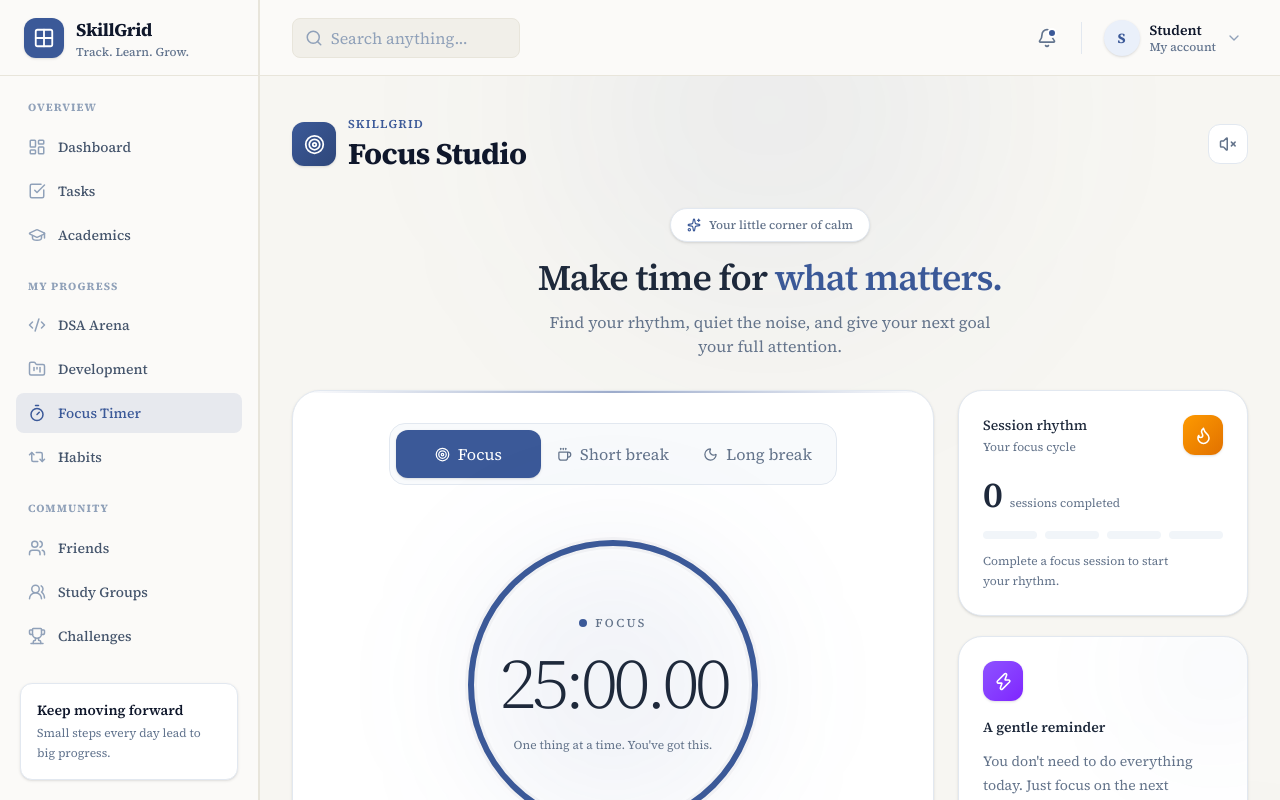
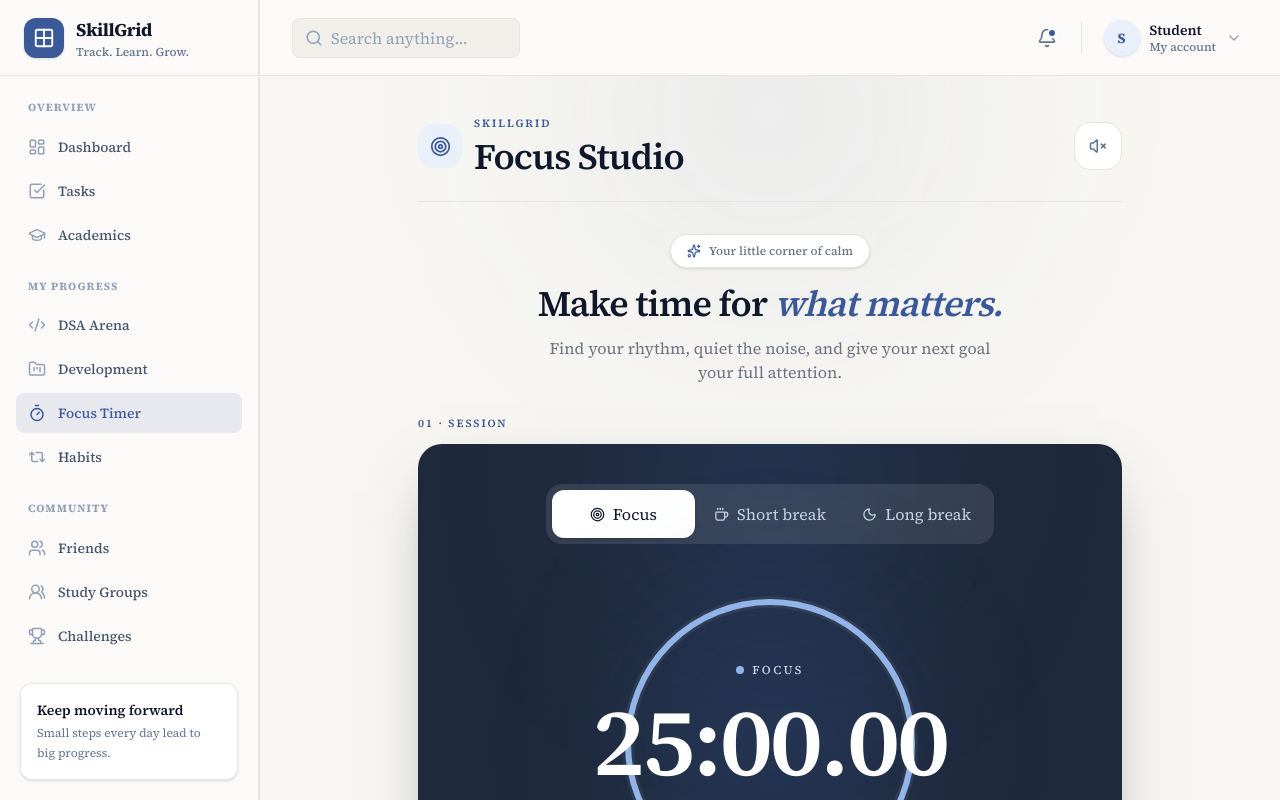
Before and after one commit to thiteswapnil1212-hue/skillGrid, a Next.js app in the folder skillgrid-app/: page /focus-timer in a window 1280 px wide. Built offline with nearby package versions, Linux system fonts and the light colour scheme.

Commit message:
redesign: warm editorial focus timer

```diff
--- a/skillgrid-app/src/app/focus-timer/page.tsx
+++ b/skillgrid-app/src/app/focus-timer/page.tsx
@@ -1,4 +1,3 @@
-
 "use client";
 
 import { useCallback, useEffect, useState } from "react";
@@ -153,27 +152,33 @@ export default function FocusTimerPage() {
     { key: "long" as const, label: "Long break", Icon: Moon },
   ];
 
+  const modeTile: Record<Mode, string> = {
+    focus: "bg-[#EAF0FA] text-[#3B5998]",
+    short: "bg-[#EAF7EC] text-[#2F9E44]",
+    long: "bg-[#F3E8FF] text-[#7C3AED]",
+  };
+
   return (
-    <main className="relative min-h-full overflow-hidden bg-background text-foreground">
-      {/* Subtle theme-aware ambient background */}
+    <main className="relative min-h-full overflow-hidden bg-[#F7F6F2]">
+      {/* Subtle warm ambient background */}
       <div className="pointer-events-none absolute inset-0 overflow-hidden">
         <div className="absolute -top-44 left-1/2 h-[420px] w-[420px] -translate-x-1/2 rounded-full bg-primary/[0.06] blur-[110px]" />
         <div className="absolute bottom-0 right-[-100px] h-[300px] w-[300px] rounded-full bg-primary/[0.05] blur-[100px]" />
       </div>
 
-      <div className="relative mx-auto w-full max-w-6xl px-4 py-8 sm:px-8 sm:py-10">
-        {/* Header */}
-        <header className="mb-9 flex items-center justify-between gap-4">
+      <div className="relative mx-auto w-full max-w-3xl px-4 py-8 sm:px-8 sm:py-10">
+        {/* Hero */}
+        <section className="border-b border-[#E8E5DB] pb-6">
+          <div className="flex items-center justify-between gap-4">
             <div className="flex items-center gap-3">
-            <div className="flex h-11 w-11 items-center justify-center rounded-xl bg-gradient-to-br from-[#3B5998] to-[#2F477A] text-white shadow-sm">
+              <div className="flex h-11 w-11 items-center justify-center rounded-2xl bg-[#EAF0FA] text-[#3B5998]">
                 <Target size={21} />
               </div>
-
               <div>
-              <p className="text-xs font-semibold uppercase tracking-widest text-primary">
+                <p className="text-[11px] font-semibold uppercase tracking-[0.18em] text-[#3B5998]">
                   SkillGrid
                 </p>
-              <h1 className="mt-1 text-2xl font-bold tracking-tight text-slate-900 sm:text-3xl">
+                <h1 className="mt-1 text-4xl font-semibold tracking-tight text-slate-900">
                   Focus Studio
                 </h1>
               </div>
@@ -182,46 +187,46 @@ export default function FocusTimerPage() {
             <button
               onClick={() => setSoundEnabled((value) => !value)}
               aria-label={soundEnabled ? "Disable sound" : "Enable sound"}
-            className="flex h-10 w-10 items-center justify-center rounded-xl border border-border bg-card text-muted-foreground transition-all duration-200 hover:bg-muted hover:text-foreground active:scale-95"
+              className="flex h-12 w-12 items-center justify-center rounded-2xl border border-[#E8E5DB] bg-white text-slate-500 transition-all duration-200 hover:text-slate-900 active:scale-95"
             >
               {soundEnabled ? <Volume2 size={18} /> : <VolumeX size={18} />}
             </button>
-        </header>
+          </div>
+        </section>
 
         {/* Intro */}
-        <section className="mb-8 text-center">
-          <div className="mb-4 inline-flex items-center gap-2 rounded-full border border-border bg-card px-4 py-2 text-xs font-medium text-muted-foreground shadow-sm">
-            <Sparkles size={14} className="text-primary" />
+        <section className="mb-8 mt-8 text-center">
+          <div className="mb-4 inline-flex items-center gap-2 rounded-full border border-[#E8E5DB] bg-white px-4 py-2 text-xs font-medium text-[#6B7280] shadow-sm">
+            <Sparkles size={14} className="text-[#3B5998]" />
             Your little corner of calm
           </div>
 
-          <h2 className="text-3xl font-semibold tracking-tight sm:text-4xl">
+          <h2 className="text-3xl font-semibold tracking-tight text-slate-900 sm:text-4xl">
             Make time for{" "}
-            <span className="text-primary">what matters.</span>
+            <span className="italic text-[#3B5998]">what matters.</span>
           </h2>
 
-          <p className="mx-auto mt-3 max-w-md text-sm leading-6 text-muted-foreground sm:text-base">
+          <p className="mx-auto mt-3 max-w-md text-sm leading-6 text-[#6B7280] sm:text-base">
             Find your rhythm, quiet the noise, and give your next goal your
             full attention.
           </p>
         </section>
 
-        {/* Main layout */}
-        <div className="mx-auto grid max-w-5xl gap-6 lg:grid-cols-[1fr_290px]">
-          {/* Timer card */}
-          <section className="relative overflow-hidden rounded-[28px] border border-border bg-card p-5 shadow-sm transition-shadow duration-300 hover:shadow-md sm:p-8">
-            <div className="absolute inset-x-0 top-0 h-[2px] bg-gradient-to-r from-transparent via-primary/50 to-transparent" />
+        {/* 01 · Session — dark ambient timer card */}
+        <p className="text-[11px] font-semibold uppercase tracking-[0.18em] text-[#3B5998]">01 · Session</p>
+        <section className="relative mt-3 overflow-hidden rounded-3xl bg-[#1E293B] p-6 text-white shadow-[0_24px_60px_-24px_rgba(30,41,59,0.5)] sm:p-10">
+          <div className="pointer-events-none absolute -top-24 left-1/2 h-64 w-64 -translate-x-1/2 rounded-full bg-[#3B5998]/30 blur-[100px]" />
 
           {/* Mode selector */}
-            <div className="mx-auto mb-8 flex max-w-md rounded-2xl border border-border bg-muted/50 p-1.5">
+          <div className="relative mx-auto mb-8 flex max-w-md gap-1 rounded-2xl bg-white/10 p-1.5">
             {modeItems.map(({ key, label, Icon }) => (
               <button
                 key={key}
                 onClick={() => changeMode(key)}
-                  className={`flex flex-1 items-center justify-center gap-2 rounded-xl px-2 py-3 text-xs font-medium transition-all duration-300 sm:text-sm ${
+                className={`flex min-h-[48px] flex-1 items-center justify-center gap-2 rounded-xl px-2 py-3 text-xs font-semibold transition-all duration-300 sm:text-sm ${
                   mode === key
-                      ? "bg-primary text-primary-foreground shadow-sm"
-                      : "text-muted-foreground hover:bg-background hover:text-foreground"
+                    ? "bg-white text-slate-900 shadow-sm"
+                    : "text-slate-300 hover:bg-white/10 hover:text-white"
                 }`}
               >
                 <Icon size={15} />
@@ -231,9 +236,9 @@ export default function FocusTimerPage() {
           </div>
 
           {/* Animated timer */}
-            <div className="relative mx-auto flex w-full max-w-[340px] items-center justify-center py-2">
+          <div className="relative mx-auto flex w-full max-w-[340px] items-center justify-center py-2 text-white">
             <div
-                className={`pointer-events-none absolute h-64 w-64 rounded-full bg-primary/[0.07] blur-[65px] transition-transform duration-1000 sm:h-72 sm:w-72 ${
+              className={`pointer-events-none absolute h-64 w-64 rounded-full bg-[#3B5998]/25 blur-[65px] transition-transform duration-1000 sm:h-72 sm:w-72 ${
                 running ? "scale-110 animate-pulse" : "scale-100"
               }`}
             />
@@ -249,7 +254,7 @@ export default function FocusTimerPage() {
                 r={RADIUS}
                 fill="none"
                 stroke="currentColor"
-                  strokeOpacity="0.07"
+                strokeOpacity="0.12"
                 strokeWidth="6"
               />
 
@@ -259,7 +264,7 @@ export default function FocusTimerPage() {
                 r={RADIUS}
                 fill="none"
                 stroke="currentColor"
-                  strokeOpacity="0.04"
+                strokeOpacity="0.06"
                 strokeWidth="12"
               />
 
@@ -269,7 +274,7 @@ export default function FocusTimerPage() {
                 r={RADIUS}
                 fill="none"
                 stroke="currentColor"
-                  className="text-primary"
+                className="text-[#93B4E8]"
                 strokeWidth="6"
                 strokeLinecap="round"
                 strokeDasharray={CIRCUMFERENCE}
@@ -277,19 +282,19 @@ export default function FocusTimerPage() {
                 style={{
                   transition: "stroke-dashoffset 80ms linear",
                   filter: running
-                      ? "drop-shadow(0 0 8px var(--color-primary))"
+                    ? "drop-shadow(0 0 8px rgba(147,180,232,0.8))"
                     : "none",
                 }}
               />
             </svg>
 
             <div className="absolute inset-0 flex flex-col items-center justify-center">
-                <div className="mb-4 flex items-center gap-2 text-xs font-medium uppercase tracking-[0.2em] text-muted-foreground">
+              <div className="mb-4 flex items-center gap-2 text-xs font-medium uppercase tracking-[0.2em] text-slate-300">
                 <span
                   className={`h-2 w-2 rounded-full ${
                     running
-                        ? "animate-pulse bg-emerald-500"
-                        : "bg-primary"
+                      ? "animate-pulse bg-emerald-400"
+                      : "bg-[#93B4E8]"
                   }`}
                 />
                 {running ? "In the zone" : MODES[mode].label}
@@ -298,30 +303,30 @@ export default function FocusTimerPage() {
               <div
                 role="timer"
                 aria-live="off"
-                  className="text-5xl font-light tracking-[-0.07em] tabular-nums text-foreground sm:text-7xl"
+                className="text-7xl font-semibold tracking-tight tabular-nums text-white sm:text-8xl"
               >
                 {formatTime(remainingMs)}
               </div>
 
-                <p className="mt-4 max-w-[220px] text-center text-xs leading-5 text-muted-foreground">
+              <p className="mt-4 max-w-[220px] text-center text-xs leading-5 text-slate-300/70">
                 {MODES[mode].subtitle}
               </p>
             </div>
           </div>
 
           {/* Controls */}
-            <div className="mt-7 flex items-center justify-center gap-3 sm:gap-4">
+          <div className="relative mt-7 flex items-center justify-center gap-3 sm:gap-4">
             <button
               onClick={resetTimer}
               aria-label="Reset timer"
-                className="flex h-12 w-12 items-center justify-center rounded-2xl border border-border bg-background text-muted-foreground transition-all duration-200 hover:bg-muted hover:text-foreground active:scale-90"
+              className="flex h-12 w-12 items-center justify-center rounded-2xl border border-white/15 bg-white/5 text-slate-300 transition-all duration-200 hover:bg-white/10 hover:text-white active:scale-90"
             >
               <RotateCcw size={18} />
             </button>
 
             <button
               onClick={toggleTimer}
-                className="group flex h-14 min-w-0 flex-1 max-w-[220px] items-center justify-center gap-3 rounded-2xl bg-primary px-5 font-semibold text-primary-foreground shadow-sm transition-all duration-200 hover:brightness-95 hover:shadow-md active:scale-[0.97]"
+              className="flex h-16 min-w-0 flex-1 max-w-[240px] items-center justify-center gap-3 rounded-2xl bg-[#3B5998] px-5 text-base font-semibold text-white shadow-sm transition-all duration-200 hover:brightness-110 active:scale-[0.97]"
             >
               {running ? (
                 <Pause size={19} fill="currentColor" />
@@ -334,13 +339,13 @@ export default function FocusTimerPage() {
             <button
               onClick={skipTimer}
               aria-label="Skip current session"
-                className="flex h-12 w-12 items-center justify-center rounded-2xl border border-border bg-background text-muted-foreground transition-all duration-200 hover:bg-muted hover:text-foreground active:scale-90"
+              className="flex h-12 w-12 items-center justify-center rounded-2xl border border-white/15 bg-white/5 text-slate-300 transition-all duration-200 hover:bg-white/10 hover:text-white active:scale-90"
             >
               <SkipForward size={18} />
             </button>
           </div>
 
-            <p className="mt-5 text-center text-[11px] text-muted-foreground">
+          <p className="relative mt-5 text-center text-[11px] text-slate-300/70">
             {running
               ? "Stay present. Every minute counts."
               : "Ready when you are. No rush."}
@@ -351,91 +356,110 @@ export default function FocusTimerPage() {
               initial={{ opacity: 0, y: 8 }}
               animate={{ opacity: 1, y: 0 }}
               transition={{ duration: 0.4, ease: "easeOut" }}
-                className="mt-5 flex items-center justify-center gap-2 rounded-xl border border-border bg-muted/50 px-4 py-3 text-sm font-medium text-foreground"
+              className="relative mt-5 flex items-center justify-center gap-2 rounded-2xl border border-white/10 bg-white/10 px-4 py-3 text-sm font-medium text-white"
             >
-                <CheckCircle2 size={17} className="text-primary" />
+              <CheckCircle2 size={17} className="text-emerald-400" />
               Session complete! Take a moment to recharge.
             </motion.div>
           )}
         </section>
 
-          {/* Side panel */}
-          <aside className="flex flex-col gap-5">
-            {/* Session progress */}
-            <section className="rounded-[24px] border border-border bg-card p-6 shadow-sm">
-              <div className="mb-5 flex items-center justify-between">
-                <div>
-                  <p className="text-sm font-medium">Session rhythm</p>
-                  <p className="mt-1 text-xs text-muted-foreground">
-                    Your focus cycle
-                  </p>
+        {/* 02 · Rhythm — stats row */}
+        <p className="mt-10 text-[11px] font-semibold uppercase tracking-[0.18em] text-[#3B5998]">02 · Rhythm</p>
+        <section className="mt-3 grid grid-cols-3 gap-3 sm:gap-4">
+          <div className="rounded-3xl border border-[#E8E5DB] bg-white p-4 shadow-[0_1px_2px_rgba(74,60,32,0.05),0_12px_32px_-16px_rgba(74,60,32,0.14)] sm:p-5">
+            <div className="flex h-10 w-10 items-center justify-center rounded-2xl bg-[#FFF7E0] text-[#B97E0C]">
+              <Flame size={18} />
             </div>
-
-                <div className="flex h-10 w-10 items-center justify-center rounded-xl bg-gradient-to-br from-amber-500 to-amber-600 text-white shadow-sm">
-                  <Flame size={19} />
+            <p className="mt-3 text-3xl font-semibold tracking-tight text-slate-900 tabular-nums">{completedSessions}</p>
+            <p className="mt-1 text-[11px] font-semibold uppercase tracking-[0.14em] text-slate-500">Sessions</p>
           </div>
+          <div className="rounded-3xl border border-[#E8E5DB] bg-white p-4 shadow-[0_1px_2px_rgba(74,60,32,0.05),0_12px_32px_-16px_rgba(74,60,32,0.14)] sm:p-5">
+            <div className="flex h-10 w-10 items-center justify-center rounded-2xl bg-[#EAF0FA] text-[#3B5998]">
+              <Target size={18} />
             </div>
-
-              <div className="mb-4 flex items-end gap-2">
-                <span className="text-4xl font-semibold tracking-tight">
-                  {completedSessions}
-                </span>
-                <span className="mb-1 text-xs text-muted-foreground">
-                  sessions completed
-                </span>
-              </div>
-
-              <div className="flex gap-2">
+            <div className="mt-3 flex gap-1.5">
               {[0, 1, 2, 3].map((index) => (
                 <div
                   key={index}
                   className={`h-2 flex-1 rounded-full transition-all duration-500 ${
                     index < currentSession
-                        ? "bg-primary shadow-sm"
-                        : "bg-muted"
+                      ? "bg-[#3B5998]"
+                      : "bg-[#F1EEE6]"
                   }`}
                 />
               ))}
             </div>
+            <p className="mt-2 text-[11px] font-semibold uppercase tracking-[0.14em] text-slate-500">Cycle</p>
+          </div>
+          <div className="rounded-3xl border border-[#E8E5DB] bg-white p-4 shadow-[0_1px_2px_rgba(74,60,32,0.05),0_12px_32px_-16px_rgba(74,60,32,0.14)] sm:p-5">
+            <div className={`flex h-10 w-10 items-center justify-center rounded-2xl ${modeTile[mode]}`}>
+              {(() => {
+                const Icon = modeItems.find((item) => item.key === mode)?.Icon ?? Target;
+                return <Icon size={18} />;
+              })()}
+            </div>
+            <p className="mt-3 truncate text-lg font-semibold tracking-tight text-slate-900 sm:text-xl">{MODES[mode].label}</p>
+            <p className="mt-1 text-[11px] font-semibold uppercase tracking-[0.14em] text-slate-500">Mode</p>
+          </div>
+        </section>
 
-              <p className="mt-3 text-xs leading-5 text-muted-foreground">
-                {completedSessions === 0
-                  ? "Complete a focus session to start your rhythm."
-                  : `${currentSession} of 4 sessions in your current cycle.`}
+        {/* 03 · Notes */}
+        <p className="mt-10 text-[11px] font-semibold uppercase tracking-[0.18em] text-[#3B5998]">03 · Notes</p>
+        <div className="mt-3 grid gap-4 sm:grid-cols-2">
+          {/* Session history */}
+          <section className="rounded-3xl border border-[#E8E5DB] bg-white p-6 shadow-[0_1px_2px_rgba(74,60,32,0.05),0_12px_32px_-16px_rgba(74,60,32,0.14)]">
+            <h3 className="text-xl font-semibold tracking-tight text-slate-900">Session history</h3>
+            {completedSessions === 0 ? (
+              <div className="mt-4 rounded-2xl border border-dashed border-[#E8E5DB] bg-white/60 px-4 py-8 text-center">
+                <p className="text-sm text-[#6B7280]">No sessions yet</p>
+              </div>
+            ) : (
+              <div className="mt-4 flex items-center gap-3 rounded-2xl border border-[#E8E5DB] bg-[#F7F6F2] p-4">
+                <div className="flex h-11 w-11 shrink-0 items-center justify-center rounded-2xl bg-[#EAF7EC] text-[#2F9E44]">
+                  <Flame size={20} />
+                </div>
+                <div>
+                  <p className="text-sm font-semibold text-slate-900 tabular-nums">
+                    {completedSessions} {completedSessions === 1 ? "session" : "sessions"}
                   </p>
+                  <p className="mt-0.5 text-xs text-[#9AA0A6]">completed</p>
+                </div>
+              </div>
+            )}
           </section>
 
           {/* Reminder */}
-            <section className="relative overflow-hidden rounded-[24px] border border-border bg-card p-6 shadow-sm">
-              <div className="absolute -right-8 -top-8 h-32 w-32 rounded-full bg-primary/[0.06] blur-3xl" />
+          <section className="relative overflow-hidden rounded-3xl border border-[#E8E5DB] bg-white p-6 shadow-[0_1px_2px_rgba(74,60,32,0.05),0_12px_32px_-16px_rgba(74,60,32,0.14)]">
+            <div className="absolute -right-8 -top-8 h-32 w-32 rounded-full bg-[#3B5998]/[0.06] blur-3xl" />
 
             <div className="relative">
-                <div className="mb-4 flex h-10 w-10 items-center justify-center rounded-xl bg-gradient-to-br from-violet-500 to-violet-600 text-white shadow-sm">
+              <div className="mb-4 flex h-10 w-10 items-center justify-center rounded-2xl bg-[#F3E8FF] text-[#7C3AED]">
                 <Zap size={19} />
               </div>
 
-                <h3 className="text-sm font-semibold">A gentle reminder</h3>
+              <h3 className="text-xl font-semibold tracking-tight text-slate-900">A gentle reminder</h3>
 
-                <p className="mt-3 text-sm leading-6 text-muted-foreground">
+              <p className="mt-3 text-sm leading-6 text-[#6B7280]">
                 You don&apos;t need to do everything today. Just focus on
                 the next small step.
               </p>
 
-                <div className="mt-5 flex items-center gap-2 text-xs font-medium text-primary">
+              <div className="mt-5 flex items-center gap-2 border-t border-[#E8E5DB] pt-4 text-xs font-semibold text-[#3B5998]">
                 <Sparkles size={14} />
                 Progress over perfection
               </div>
             </div>
           </section>
 
-            {/* Quick guide */}
-            <section className="rounded-[24px] border border-border bg-card p-6 shadow-sm">
+          {/* Focus flow */}
+          <section className="rounded-3xl border border-[#E8E5DB] bg-white p-6 shadow-[0_1px_2px_rgba(74,60,32,0.05),0_12px_32px_-16px_rgba(74,60,32,0.14)] sm:col-span-2">
             <div className="mb-4 flex items-center gap-2">
-                <AlarmClock size={16} className="text-muted-foreground" />
-                <h3 className="text-sm font-medium">Your focus flow</h3>
+              <AlarmClock size={16} className="text-[#9AA0A6]" />
+              <h3 className="text-sm font-semibold text-slate-900">Your focus flow</h3>
             </div>
 
-              <div className="space-y-4">
+            <div className="grid gap-4 sm:grid-cols-3">
               {[
                 {
                   title: "Focus",
@@ -456,31 +480,30 @@ export default function FocusTimerPage() {
                 const Icon = item.icon;
 
                 return (
-                    <div key={item.title} className="flex items-center gap-3">
-                      <div className="flex h-9 w-9 shrink-0 items-center justify-center rounded-xl bg-gradient-to-br from-[#3B5998] to-[#2F477A] text-white shadow-sm">
+                  <div key={item.title} className="flex items-center gap-3 rounded-2xl border border-[#E8E5DB] bg-[#F7F6F2] p-4">
+                    <div className="flex h-10 w-10 shrink-0 items-center justify-center rounded-2xl bg-[#EAF0FA] text-[#3B5998]">
                       <Icon size={16} />
                     </div>
 
                     <div className="min-w-0 flex-1">
-                        <p className="text-xs font-medium">{item.title}</p>
-                        <p className="mt-0.5 text-[11px] text-muted-foreground">
+                      <p className="text-xs font-semibold text-slate-900">{item.title}</p>
+                      <p className="mt-0.5 text-[11px] text-[#9AA0A6]">
                         {item.detail}
                       </p>
                     </div>
 
                     {index < 2 && (
-                        <Check size={13} className="text-muted-foreground/50" />
+                      <Check size={13} className="text-[#9AA0A6]" />
                     )}
                   </div>
                 );
               })}
             </div>
           </section>
-          </aside>
         </div>
 
         <footer className="mt-10 text-center">
-          <p className="text-[11px] tracking-wide text-muted-foreground">
+          <p className="text-[11px] tracking-wide text-[#9AA0A6]">
             Made for deep work, one session at a time.
           </p>
         </footer>
```
Lines whose indentation alone changed are shown as unchanged.
